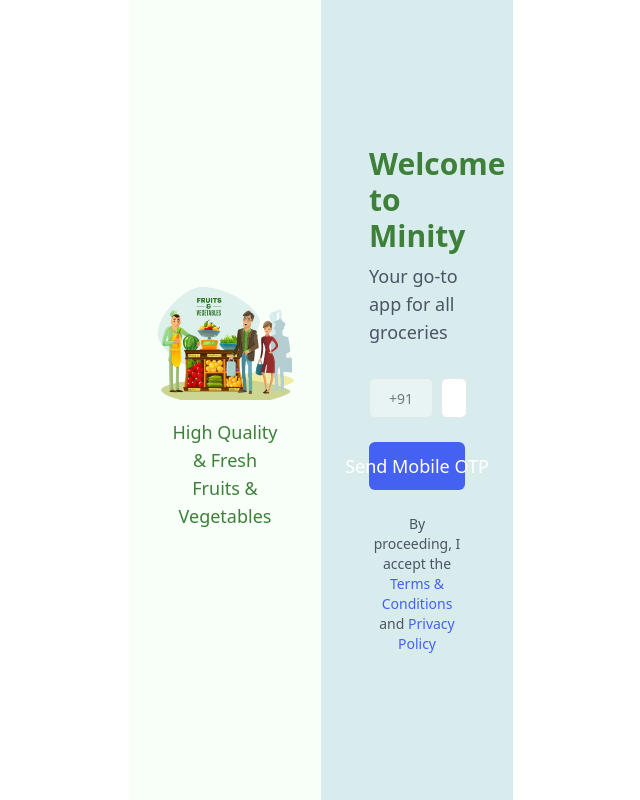
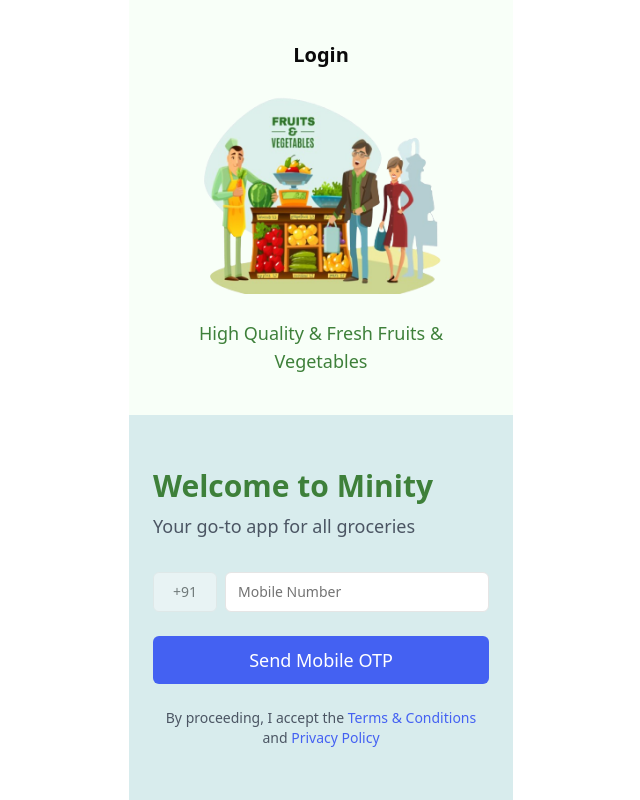
Before and after one commit to Aryan9901/LocalMart, a React (Vite) app in the folder frontend/: page /login in a window 1280 px wide. Shown: the whole page, without its empty margins (319-959 px from the left). Built offline with nearby package versions, Linux system fonts and the light colour scheme.

Commit message:
dashboard page

```diff
--- a/frontend/src/pages/LoginPage.jsx
+++ b/frontend/src/pages/LoginPage.jsx
@@ -25,10 +25,11 @@
   return (
     <div className="min-h-screen w-full bg-gradient-to-b from-[#d8eced] to-white">
       <Card className="w-full border-none shadow-none min-h-screen rounded-none p-0 overflow-hidden">
-        <div className="grid md:grid-cols-2 min-h-screen items-stretch">
+        <div className="grid  min-h-screen items-stretch">
           {/* Left side / Mobile top */}
-          <div className="relative px-6 py-3 md:py-12 flex items-center justify-center bg-[#F8FFF8] transition-all duration-300 ease-in-out">
-            <div className="w-full max-w-md mx-auto space-y-1">
+          <div className="relative px-6 py-3 flex items-center justify-center bg-[#F8FFF8] transition-all duration-300 ease-in-out">
+            <div className="w-full max-w-md mx-auto space-y-0">
+              <h2 className="text-center text-xl font-bold">Login</h2>
               <div className="relative aspect-square w-full max-w-[250px] mx-auto">
                 <img
                   src="/images/loginimg.png"
@@ -43,7 +44,7 @@
           </div>
 
           {/* Right side - Login Form */}
-          <div className="p-6 md:p-12 flex bg-white md:bg-[#d8eced] flex-col justify-center transition-all duration-300 ease-in-out">
+          <div className="p-6 flex bg-white md:bg-[#d8eced] flex-col justify-center transition-all duration-300 ease-in-out">
             <div className="space-y-8 max-w-md mx-auto w-full">
               <div className="text-center md:text-left space-y-2">
                 <h1 className="text-3xl font-bold text-[#3e803a]">
--- a/frontend/src/pages/OTPPage.jsx
+++ b/frontend/src/pages/OTPPage.jsx
@@ -67,10 +67,11 @@
   return (
     <div className="min-h-screen w-full bg-gradient-to-b from-[#d8eced] to-white">
       <Card className="w-full border-none shadow-none min-h-screen rounded-none p-0 overflow-hidden">
-        <div className="grid md:grid-cols-2 min-h-screen items-stretch">
+        <div className="grid min-h-screen items-stretch">
           {/* Left side / Mobile top */}
-          <div className="relative px-6 py-1 md:py-12 flex items-center justify-center bg-[#F8FFF8] transition-all duration-300 ease-in-out">
-            <div className="w-full max-w-md mx-auto space-y-1">
+          <div className="relative px-6 py-1  flex items-center justify-center bg-[#F8FFF8] transition-all duration-300 ease-in-out">
+            <div className="w-full max-w-md mx-auto space-y-0">
+              <h2 className="text-center text-xl font-bold">Verify Otp</h2>
               <div className="relative aspect-square w-full max-w-[250px] mx-auto">
                 <img
                   src="/images/loginimg.png"
@@ -85,7 +86,7 @@
           </div>
 
           {/* Right side - OTP Form */}
-          <div className="px-6 py-2 md:p-12 flex bg-white md:bg-[#d8eced] flex-col justify-center transition-all duration-300 ease-in-out">
+          <div className="px-6 py-2  flex bg-white md:bg-[#d8eced] flex-col justify-center transition-all duration-300 ease-in-out">
             <div className="space-y-3 max-w-md mx-auto w-full">
               <div className="text-center space-y-1">
                 <h1 className="text-2xl font-bold text-[#3e803a]">Enter OTP</h1>
```
